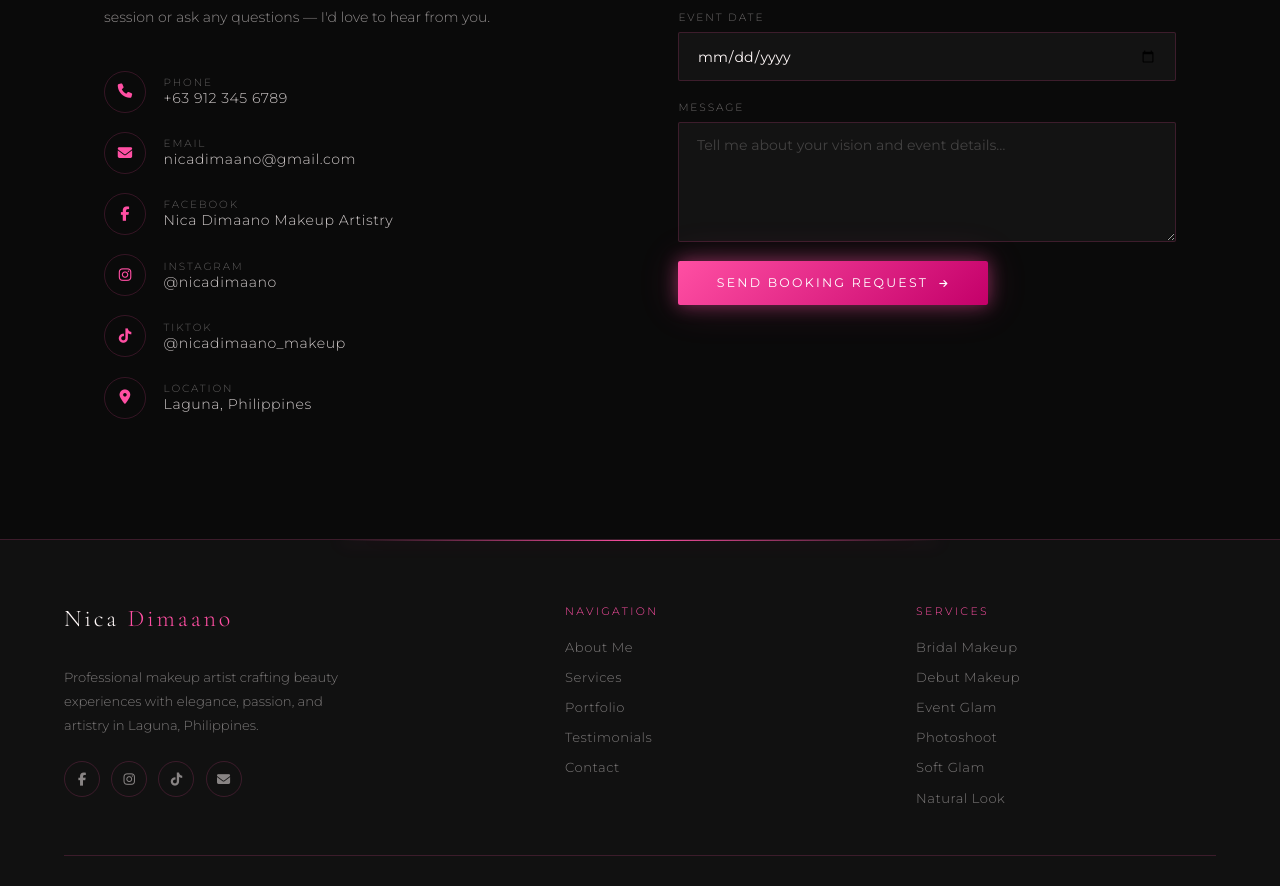
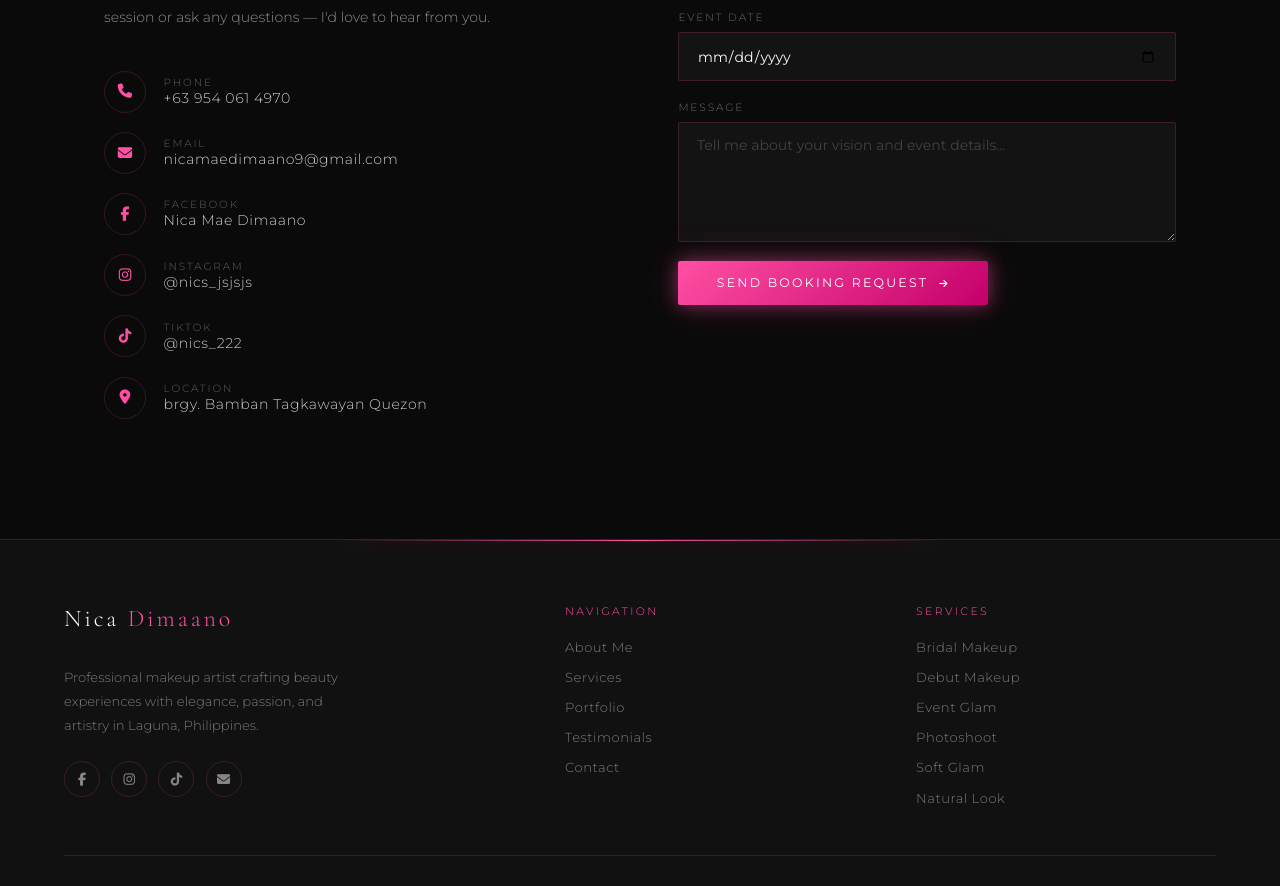
Before and after one commit to Naldzie/nicamakeup-official, a plain HTML site: page index.html in a window 1280 px wide. Shown: the part 5092-5978 px from the top of the page. Drawn offline with nearby package versions, Linux system fonts and the light colour scheme.

Commit message:
Update index.html

```diff
--- a/index.html
+++ b/index.html
@@ -1007,27 +1007,27 @@
         <div class="contact-items">
           <a href="tel:+639123456789" class="contact-item reveal">
             <div class="contact-item-icon"><i class="fas fa-phone"></i></div>
-            <div><div class="contact-item-label">Phone</div><div class="contact-item-val">+63 912 345 6789</div></div>
+            <div><div class="contact-item-label">Phone</div><div class="contact-item-val">+63 954 061 4970</div></div>
           </a>
           <a href="mailto:nicadimaano@gmail.com" class="contact-item reveal">
             <div class="contact-item-icon"><i class="fas fa-envelope"></i></div>
-            <div><div class="contact-item-label">Email</div><div class="contact-item-val">nicadimaano@gmail.com</div></div>
+            <div><div class="contact-item-label">Email</div><div class="contact-item-val">nicamaedimaano9@gmail.com</div></div>
           </a>
           <a href="#" class="contact-item reveal">
             <div class="contact-item-icon"><i class="fab fa-facebook-f"></i></div>
-            <div><div class="contact-item-label">Facebook</div><div class="contact-item-val">Nica Dimaano Makeup Artistry</div></div>
+            <div><div class="contact-item-label">Facebook</div><div class="contact-item-val">Nica Mae Dimaano</div></div>
           </a>
           <a href="#" class="contact-item reveal">
             <div class="contact-item-icon"><i class="fab fa-instagram"></i></div>
-            <div><div class="contact-item-label">Instagram</div><div class="contact-item-val">@nicadimaano</div></div>
+            <div><div class="contact-item-label">Instagram</div><div class="contact-item-val">@nics_jsjsjs</div></div>
           </a>
           <a href="#" class="contact-item reveal">
             <div class="contact-item-icon"><i class="fab fa-tiktok"></i></div>
-            <div><div class="contact-item-label">TikTok</div><div class="contact-item-val">@nicadimaano_makeup</div></div>
+            <div><div class="contact-item-label">TikTok</div><div class="contact-item-val">@nics_222</div></div>
           </a>
           <a href="#" class="contact-item reveal">
             <div class="contact-item-icon"><i class="fas fa-map-marker-alt"></i></div>
-            <div><div class="contact-item-label">Location</div><div class="contact-item-val">Laguna, Philippines</div></div>
+            <div><div class="contact-item-label">Location</div><div class="contact-item-val">brgy. Bamban Tagkawayan Quezon</div></div>
           </a>
         </div>
       </div>
```
